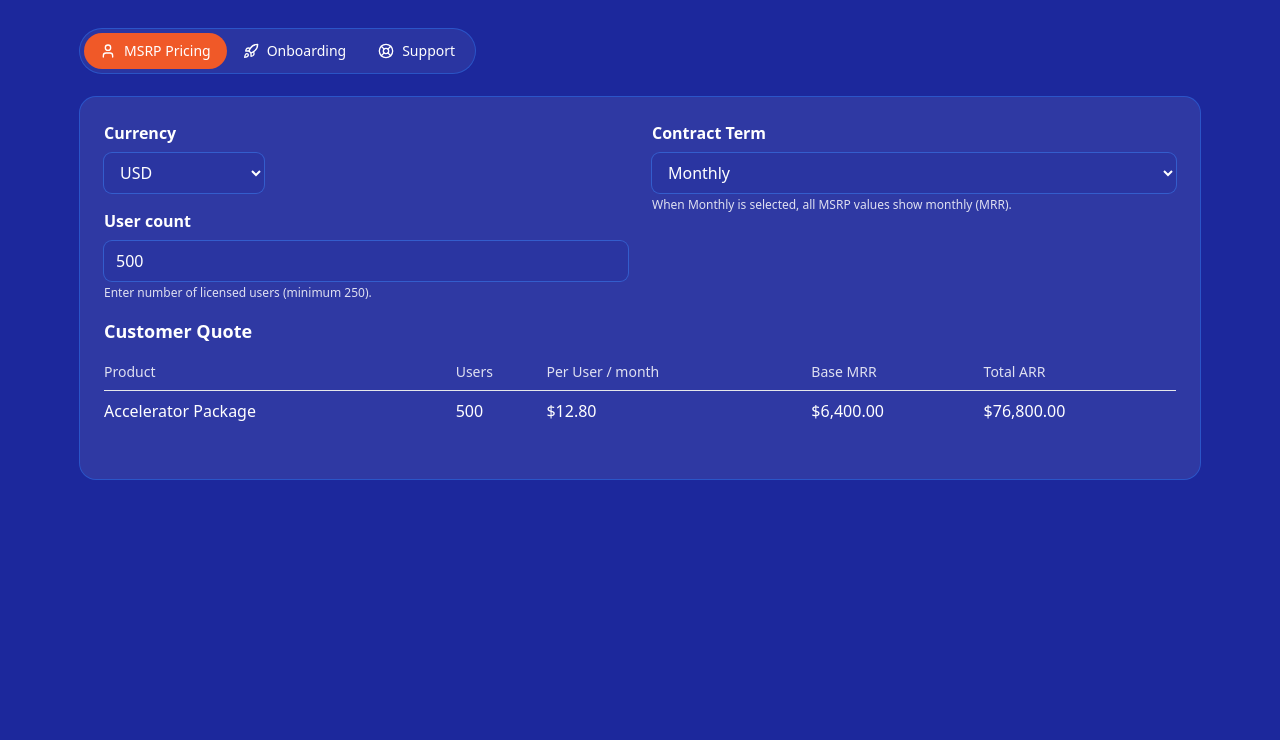
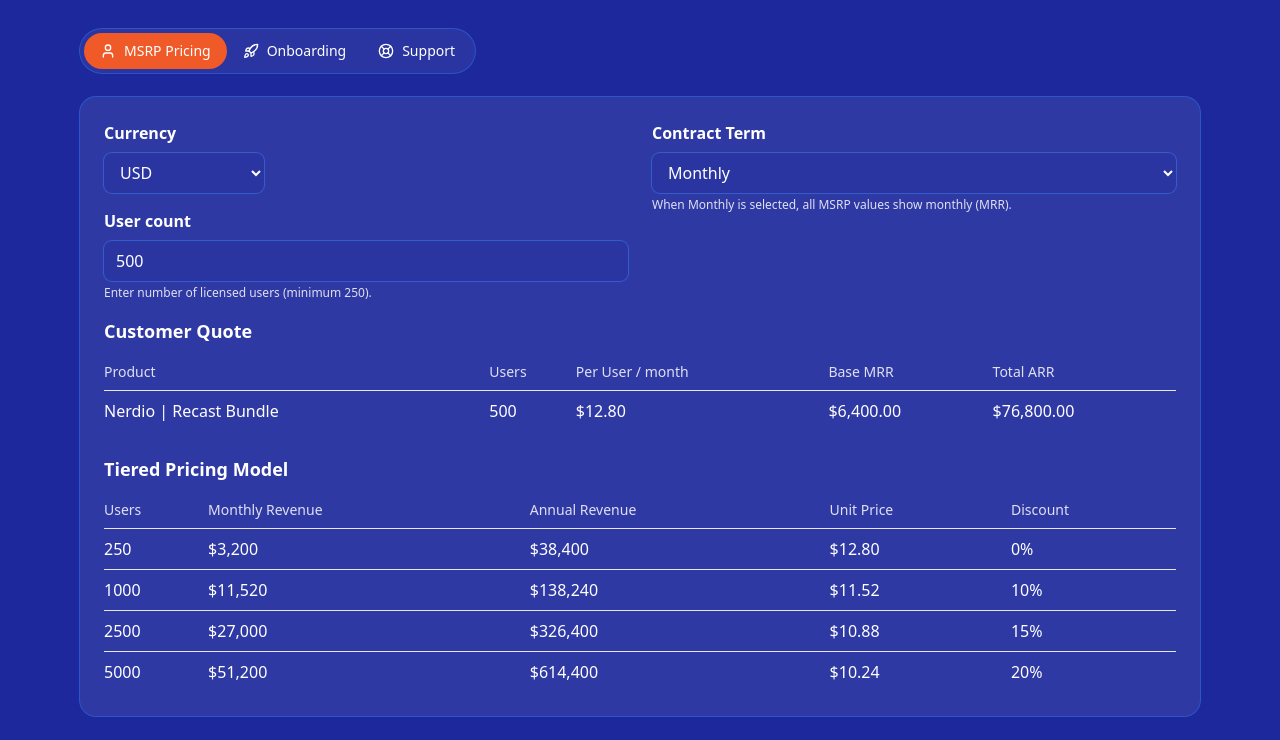
Before and after one commit to PartnerProgram/Nerdio-Recast-Bundle-Pricing, a plain HTML site: page Update index.html in a window 1280 px wide. Shown: the part 99-839 px from the top of the page. Before the commit the page ends 800 px from the top, so only its background shows below. Drawn offline with nearby package versions, Linux system fonts and the light colour scheme.

Commit message:
Update Update index.html

```diff
--- a/Update index.html
+++ b/Update index.html
@@ -3,7 +3,7 @@
 <head>
   <meta charset="UTF-8" />
   <meta name="viewport" content="width=device-width, initial-scale=1" />
-  <title>Accelerator Package Pricing Calculator</title>
+  <title>Nerdio | Recast Bundle Package Pricing Calculator</title>
   <meta name="description" content="Instantly estimate customer and partner pricing with an accessible, brand-aware calculator." />
   <script src="https://unpkg.com/lucide@latest" defer></script>
   <script src="https://cdn.tailwindcss.com" defer></script>
@@ -45,7 +45,7 @@
     <div class="flex items-center justify-between gap-4">
       <div class="flex items-center gap-3">
         <img id="brand-logo" alt="Brand logo" src="" class="hidden h-8 w-auto" />
-        <h1 id="brand-title" class="text-2xl sm:text-3xl font-bold tracking-[-0.02em]">Accelerator Package Pricing Calculator</h1>
+        <h1 id="brand-title" class="text-2xl sm:text-3xl font-bold tracking-[-0.02em]">Nerdio | Recast Bundle Package Pricing Calculator</h1>
       </div>
       <button id="copy-email" class="inline-flex items-center gap-2 rounded-[var(--radius-full)] px-4 py-2 bg-[var(--c-primary)] text-[var(--c-primary-contrast)] hover:opacity-90 focus:outline-none focus:ring-2 focus:ring-offset-2 focus:ring-[var(--c-primary)] focus:ring-offset-[var(--c-bg)] transition text-sm font-medium">
         <i data-lucide="mail" aria-hidden="true" class="size-4"></i>
@@ -116,11 +116,55 @@
             </thead>
             <tbody>
               <tr class="border-t border-[color:var(--c-surface-3)]/50">
-                <td class="py-2 px-6 sm:px-0">Accelerator Package</td>
+                <td class="py-2 px-6 sm:px-0">Nerdio | Recast Bundle </td>
                 <td id="custUsers">0</td>
                 <td id="custPerUser">$0.00</td>
                 <td id="custBase">$0.00</td>
                 <td id="custTotal">$0.00</td>
+              </tr>
+            </tbody>
+          </table>
+        </div>
+        <h2 class="text-lg font-semibold mb-4">Tiered Pricing Model</h2>
+        <div class="overflow-x-auto -mx-6 sm:mx-0">
+          <table class="w-full text-left border-collapse min-w-[640px]">
+            <thead class="text-[var(--c-muted)] text-sm">
+              <tr>
+                <th class="pb-2 font-medium px-6 sm:px-0">Users</th>
+                <th class="pb-2 font-medium">Monthly Revenue</th>
+                <th class="pb-2 font-medium">Annual Revenue</th>
+                <th class="pb-2 font-medium">Unit Price</th>
+                <th class="pb-2 font-medium">Discount</th>
+              </tr>
+            </thead>
+            <tbody>
+              <tr class="border-t border-[color:var(--c-surface-3)]/50">
+                <td class="py-2 px-6 sm:px-0">250</td>
+                <td class="py-2">$3,200</td>
+                <td class="py-2">$38,400</td>
+                <td class="py-2">$12.80</td>
+                <td class="py-2">0%</td>
+              </tr>
+              <tr class="border-t border-[color:var(--c-surface-3)]/50">
+                <td class="py-2 px-6 sm:px-0">1000</td>
+                <td class="py-2">$11,520</td>
+                <td class="py-2">$138,240</td>
+                <td class="py-2">$11.52</td>
+                <td class="py-2">10%</td>
+              </tr>
+              <tr class="border-t border-[color:var(--c-surface-3)]/50">
+                <td class="py-2 px-6 sm:px-0">2500</td>
+                <td class="py-2">$27,000</td>
+                <td class="py-2">$326,400</td>
+                <td class="py-2">$10.88</td>
+                <td class="py-2">15%</td>
+              </tr>
+              <tr class="border-t border-[color:var(--c-surface-3)]/50">
+                <td class="py-2 px-6 sm:px-0">5000</td>
+                <td class="py-2">$51,200</td>
+                <td class="py-2">$614,400</td>
+                <td class="py-2">$10.24</td>
+                <td class="py-2">20%</td>
               </tr>
             </tbody>
           </table>
```
